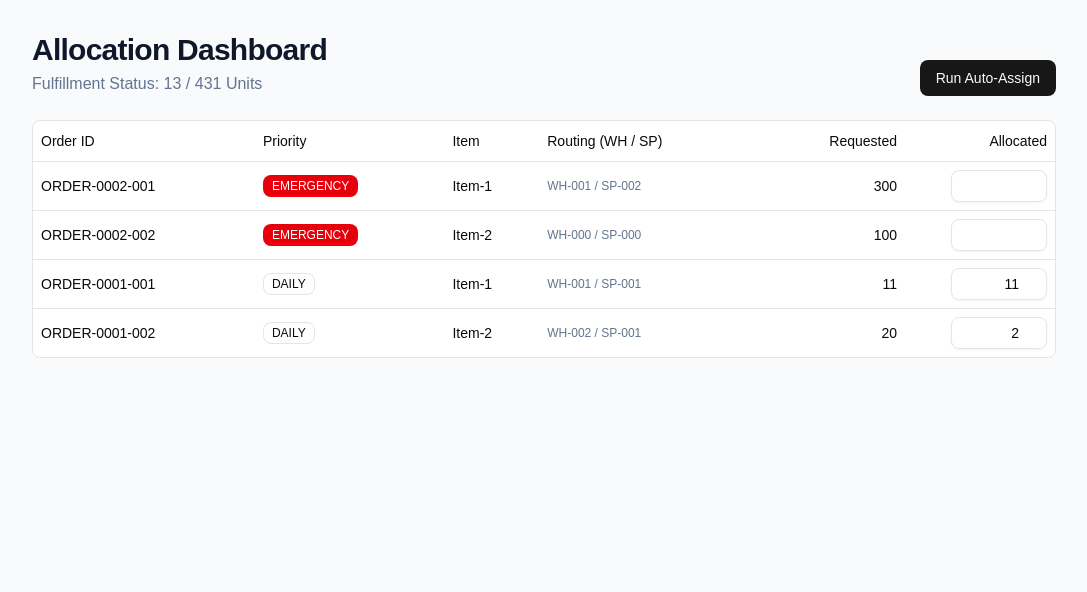
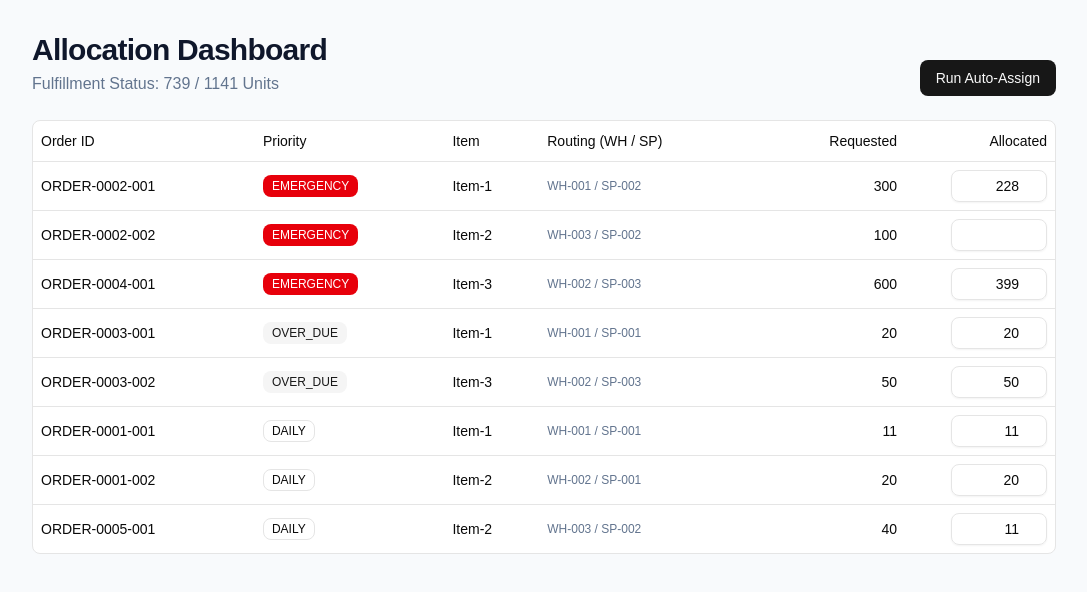
Before and after one commit to TemPattrakorn/allocation-app, a React (Vite) app: page / in a window 1280 px wide. Shown: the top 592 px of the page, without its empty margins (96-1183 px from the left). Built offline with nearby package versions, Linux system fonts and the light colour scheme.

Commit message:
feat: update mock data

```diff
--- a/src/data/mockData.ts
+++ b/src/data/mockData.ts
@@ -5,13 +5,18 @@ export const mockOrders: SubOrder[] = [
   { id: 'ORDER-0001-002', orderId: 'ORDER-0001', itemId: 'Item-2', warehouseId: 'WH-002', supplierId: 'SP-000', requestQuantity: 20, type: 'DAILY', createDate: '2025-01-01T00:00:00Z', customerId: 'CT-0001', allocatedQuantity: 0 },
   { id: 'ORDER-0002-001', orderId: 'ORDER-0002', itemId: 'Item-1', warehouseId: 'WH-001', supplierId: 'SP-002', requestQuantity: 300, type: 'EMERGENCY', createDate: '2025-01-03T00:00:00Z', customerId: 'CT-0002', remark: 'Special for VIP', allocatedQuantity: 0 },
   { id: 'ORDER-0002-002', orderId: 'ORDER-0002', itemId: 'Item-2', warehouseId: 'WH-000', supplierId: 'SP-000', requestQuantity: 100, type: 'EMERGENCY', createDate: '2025-01-03T00:00:00Z', customerId: 'CT-0002', remark: 'Special for VIP', allocatedQuantity: 0 },
+  { id: 'ORDER-0003-001', orderId: 'ORDER-0003', itemId: 'Item-1', warehouseId: 'WH-001', supplierId: 'SP-001', requestQuantity: 20, type: 'OVER_DUE', createDate: '2024-12-30T00:00:00Z', customerId: 'CT-0003', allocatedQuantity: 0 }, // Oldest Overdue
+  { id: 'ORDER-0003-002', orderId: 'ORDER-0003', itemId: 'Item-3', warehouseId: 'WH-000', supplierId: 'SP-000', requestQuantity: 50, type: 'OVER_DUE', createDate: '2025-01-02T00:00:00Z', customerId: 'CT-0003', allocatedQuantity: 0 }, // Wildcard Test
+  { id: 'ORDER-0004-001', orderId: 'ORDER-0004', itemId: 'Item-3', warehouseId: 'WH-002', supplierId: 'SP-003', requestQuantity: 600, type: 'EMERGENCY', createDate: '2025-01-04T00:00:00Z', customerId: 'CT-0004', remark: 'Exceeds Stock', allocatedQuantity: 0 },
+  { id: 'ORDER-0005-001', orderId: 'ORDER-0005', itemId: 'Item-2', warehouseId: 'WH-003', supplierId: 'SP-002', requestQuantity: 40, type: 'DAILY', createDate: '2025-01-05T00:00:00Z', customerId: 'CT-0005', remark: 'Low Credit Test', allocatedQuantity: 0 },
 ];
 
-// Extrapolated base prices from the image
 export const mockPricingRules: PricingRule[] = [
   { itemId: 'Item-1', supplierId: 'SP-001', basePrice: 99.75 },
-  { itemId: 'Item-1', supplierId: 'SP-002', basePrice: 105.00 }, // Mock base price
-  { itemId: 'Item-2', supplierId: 'SP-001', basePrice: 150.00 }, // Mock base price
+  { itemId: 'Item-1', supplierId: 'SP-002', basePrice: 105.00 },
+  { itemId: 'Item-2', supplierId: 'SP-001', basePrice: 150.00 },
+  { itemId: 'Item-2', supplierId: 'SP-002', basePrice: 140.00 },
+  { itemId: 'Item-3', supplierId: 'SP-003', basePrice: 200.50 },
 ];
 
 export const mockPriceTiers: Record<string, PriceTier> = {
@@ -20,15 +25,20 @@ export const mockPriceTiers: Record<string, PriceTier> = {
   DAILY: { tier: 'DAILY', multiplier: 0.90 },
 };
 
-// Mock inventory data to test the allocation algorithm (including wildcard tests)
 export const mockInventory: Inventory[] = [
   { warehouseId: 'WH-001', supplierId: 'SP-001', itemId: 'Item-1', stock: 50 },
   { warehouseId: 'WH-001', supplierId: 'SP-002', itemId: 'Item-1', stock: 250 },
   { warehouseId: 'WH-002', supplierId: 'SP-001', itemId: 'Item-2', stock: 50 },
-  { warehouseId: 'WH-003', supplierId: 'SP-002', itemId: 'Item-2', stock: 150 }, // Highest stock for wildcards
+  { warehouseId: 'WH-003', supplierId: 'SP-002', itemId: 'Item-2', stock: 150 },
+  { warehouseId: 'WH-004', supplierId: 'SP-001', itemId: 'Item-1', stock: 100 },
+  { warehouseId: 'WH-001', supplierId: 'SP-003', itemId: 'Item-3', stock: 10 },
+  { warehouseId: 'WH-002', supplierId: 'SP-003', itemId: 'Item-3', stock: 500 },
 ];
 
 export const mockCustomers: Customer[] = [
   { id: 'CT-0001', availableCredit: 5000 },
   { id: 'CT-0002', availableCredit: 30000 },
+  { id: 'CT-0003', availableCredit: 15000 }, // Mid-tier credit
+  { id: 'CT-0004', availableCredit: 100000 }, // High credit (Whale) - Will hit stock limits first
+  { id: 'CT-0005', availableCredit: 1500 }, // Low credit - Will hit credit limits before fulfilling 40 units of Item-2
 ];
--- a/src/store/useAllocationStore.ts
+++ b/src/store/useAllocationStore.ts
@@ -33,10 +33,10 @@ export const useAllocationStore = create<AllocationState>((set) => ({
 
   runAutoAssign: () =>
     set((state) => {
-      // 1. Create deep copies of the state to safely mutate during calculation
+      // 1. Create deep copies to safely mutate during calculation
       let draftOrders = [...state.orders];
-      let draftInventory = state.inventory.map((i) => ({ ...i }));
-      let draftCustomers = state.customers.map((c) => ({ ...c }));
+      let draftInventory = mockInventory.map((i) => ({ ...i }));
+      let draftCustomers = mockCustomers.map((c) => ({ ...c }));
 
       // 2. Sort Orders: EMERGENCY > OVER_DUE > DAILY, then by Create Date (FIFO)
       const priorityWeight = { EMERGENCY: 3, OVER_DUE: 2, DAILY: 1 };
```
